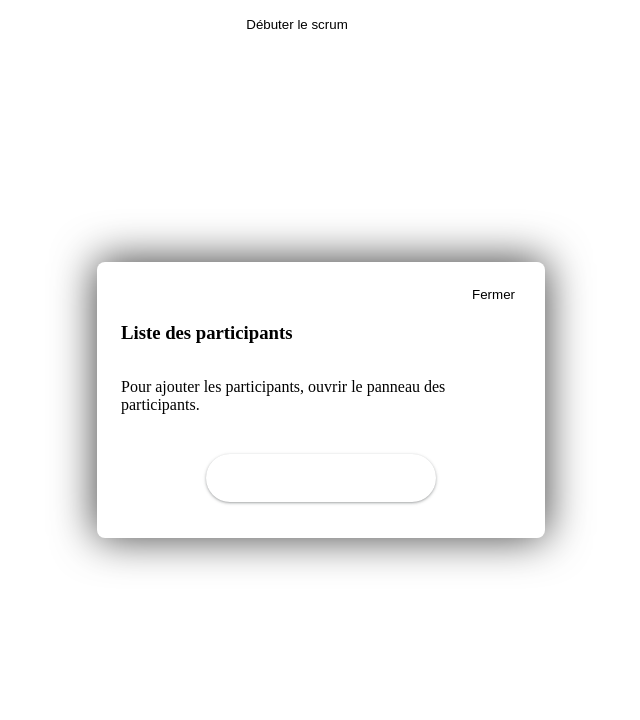
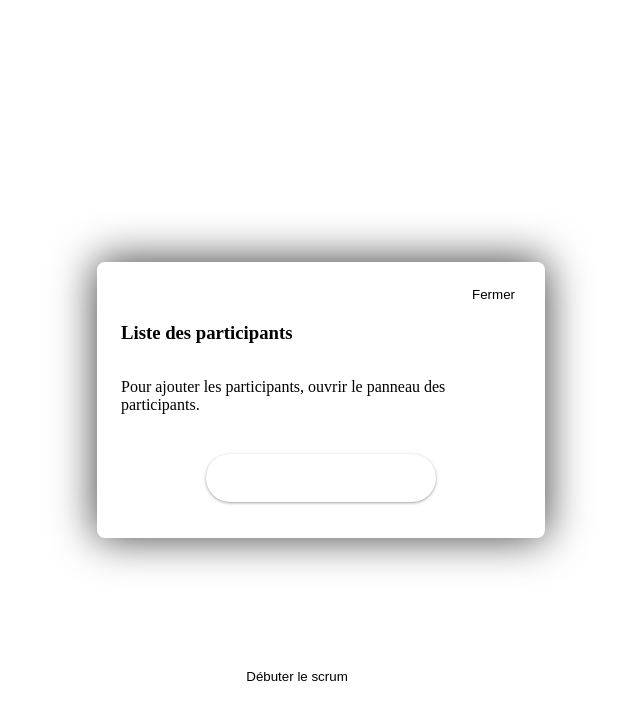
Before and after one commit to mlavoiedev/chrome-scrum-extension, a Svelte app: page / in a window 1280 px wide. Both pictures are taken after a click on the button "Débuter le scrum". Shown: the top 720 px of the page, without its empty margins (343-983 px from the left). Built offline with nearby package versions, Linux system fonts and the light colour scheme; the HTML template or start-up script is replaced by a standard one.

Commit message:
Add button to remove user

```diff
--- a/src/App.svelte
+++ b/src/App.svelte
@@ -45,7 +45,7 @@
 	const removeUser = (user) => {
 		const userIndex = getUserIndex(user);
 
-		users =  users.splice(userIndex, 1);
+		users = users.filter(u => !areUsersEquals(u, user));
 	}
 </script>
 
@@ -57,5 +57,6 @@
 		on:backdropClick={onBackdropClick}
 		on:confirmButtonClick={onConfirmButtonClick}
 		on:searchUsersClick={searchUsers}
+		on:removeUserClick={(event) => removeUser(event.detail)}
 	/>
 {/if}
--- a/src/components/AppBar.svelte
+++ b/src/components/AppBar.svelte
@@ -32,14 +32,14 @@
 	.app-bar {
         align-items: center;
         background: white;
-        border-radius: 0 0 8px 8px;
+        border-radius: 8px;
         display: flex;
         height: 48px;
         left: 50%;
         font-size: 0.7rem;
         overflow: hidden;
         position: fixed;
-        top: 0;
+        bottom: 100px;
         transform: translateX(-50%);
         z-index: 8;
     }
--- a/src/components/ConfirmModal.svelte
+++ b/src/components/ConfirmModal.svelte
@@ -21,6 +21,11 @@
     const onSearchUsersClick = () => {
         dispatch('searchUsersClick');
     }
+
+    const onRemoveUserClick = (user) => {
+        dispatch('removeUserClick', user);
+    }
+
 </script>
 
 <style>
@@ -95,7 +100,7 @@
         padding: 0 24px;
     }
 
-    .close-button {
+    .link-button {
         cursor: pointer;
         margin-left: auto;
         background-color: transparent;
@@ -108,14 +113,15 @@
 <div class="wrapper">
     <!-- <div class="backdrop" on:click={onBackdropClick}></div> -->
     <div class="inner">
-        <button class="close-button" type="button" on:click={onBackdropClick}>{CLOSE_BUTTON}</button>
+        <button class="link-button" type="button" on:click={onBackdropClick}>{CLOSE_BUTTON}</button>
         <h3>Liste des participants</h3>
         {#if users.length}
             <ul>
-                {#each users as { imageURL, name }}
+                {#each users as { imageURL, name, id }}
                     <li>
                         <img src={imageURL} alt="">
                         <p>{name}</p>
+                        <button class="link-button" type="button" on:click={() => onRemoveUserClick({id, imageURL})}>Retirer</button>
                     </li>
                 {/each}
             </ul>
```
